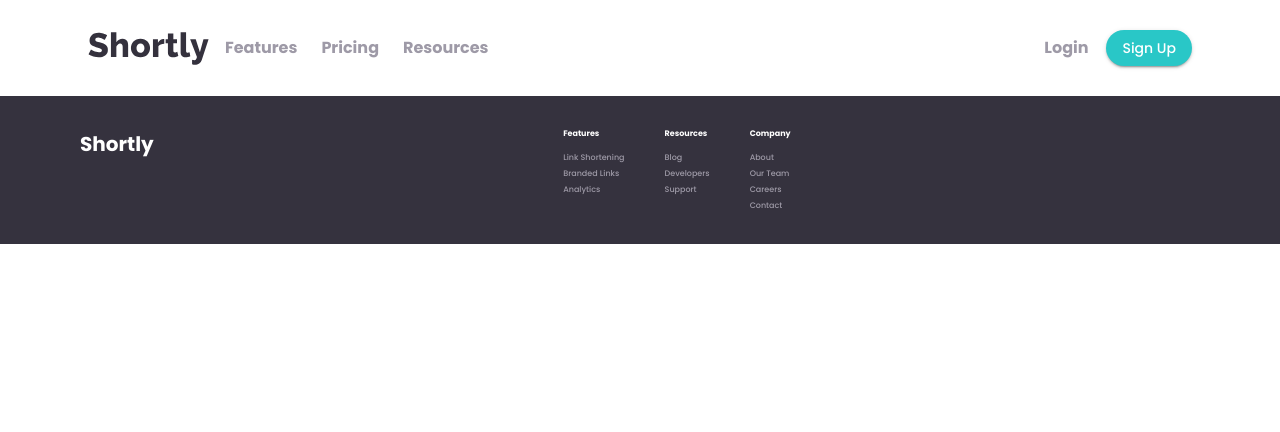
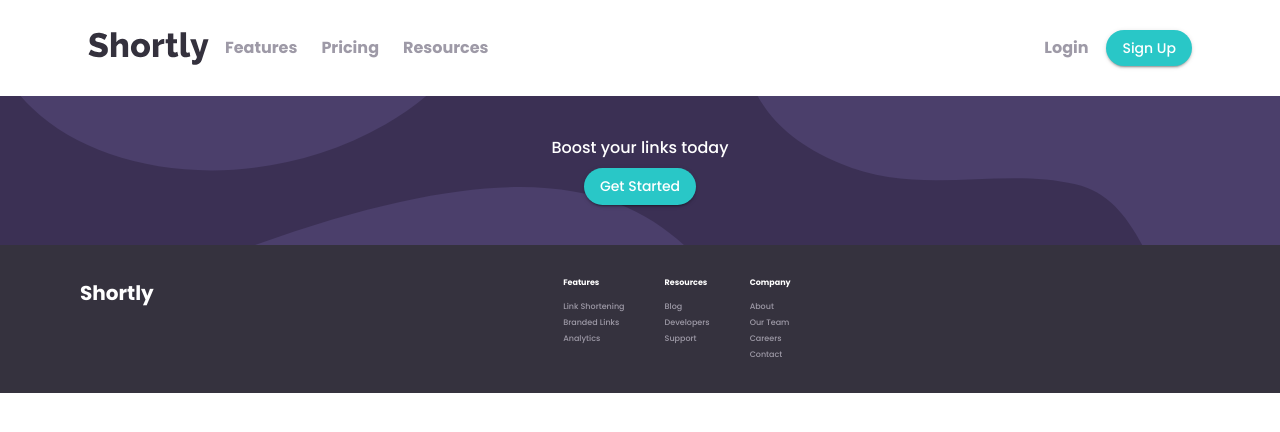
Before and after one commit to CaptainViridian/shortly, a Next.js app in the folder shortly/: page / in a window 1280 px wide. Shown: the top 432 px of the page. Built offline with nearby package versions, Linux system fonts and the light colour scheme.

Commit message:
create 'Boost your links' Call To Action

```diff
--- /dev/null
+++ b/shortly/components/CallToAction.tsx
@@ -0,0 +1,49 @@
+import {makeStyles} from "@material-ui/core/styles";
+import {ReactElement} from "react";
+
+import {Container, Typography} from "@material-ui/core";
+
+import CTAButton from "./CTAButton";
+
+import ImageBoostSmall from '../assets/bg-boost-mobile.svg';
+import ImageBoostLarge from '../assets/bg-boost-desktop.svg';
+
+
+const useStyles = makeStyles((theme) => ({
+    callToAction: {
+        backgroundPosition: 'center',
+        backgroundColor: theme.palette.primary.dark,
+        backgroundRepeat: 'no-repeat',
+        backgroundSize: 'cover',
+        position: 'relative',
+        backgroundImage: `url(${ImageBoostSmall.src})`,
+        [theme.breakpoints.up('sm')]: {
+            backgroundImage: `url(${ImageBoostLarge.src})`,
+        },
+    },
+    container: {
+        display: 'flex',
+        flexDirection: "column",
+        gap: theme.spacing(1),
+        alignItems: "center",
+        padding: theme.spacing(5, 0),
+    },
+    text: {
+        color: theme.palette.common.white,
+    },
+}));
+
+function CallToAction(): ReactElement {
+    const classes = useStyles();
+    return (
+        <div className={classes.callToAction}>
+            <Container className={classes.container}>
+                <Typography className={classes.text}>Boost your links today</Typography>
+                <CTAButton text="Get Started"/>
+            </Container>
+
+        </div>
+    );
+}
+
+export default CallToAction;
--- a/shortly/components/index.tsx
+++ b/shortly/components/index.tsx
@@ -1,2 +1,3 @@
 export { default as Header } from './Header';
 export { default as Footer } from './Footer';
+export { default as CallToAction } from './CallToAction';
--- a/shortly/pages/index.tsx
+++ b/shortly/pages/index.tsx
@@ -1,7 +1,7 @@
 import type { NextPage } from 'next';
 import Head from "next/head";
 
-import { Header, Footer } from '../components'
+import {Header, Footer, CallToAction} from '../components'
 
 const Home: NextPage = () => {
     return (
@@ -16,6 +16,7 @@ const Home: NextPage = () => {
                 <main>
 
                 </main>
+                <CallToAction />
                 <Footer />
             </div>
         </>
```
